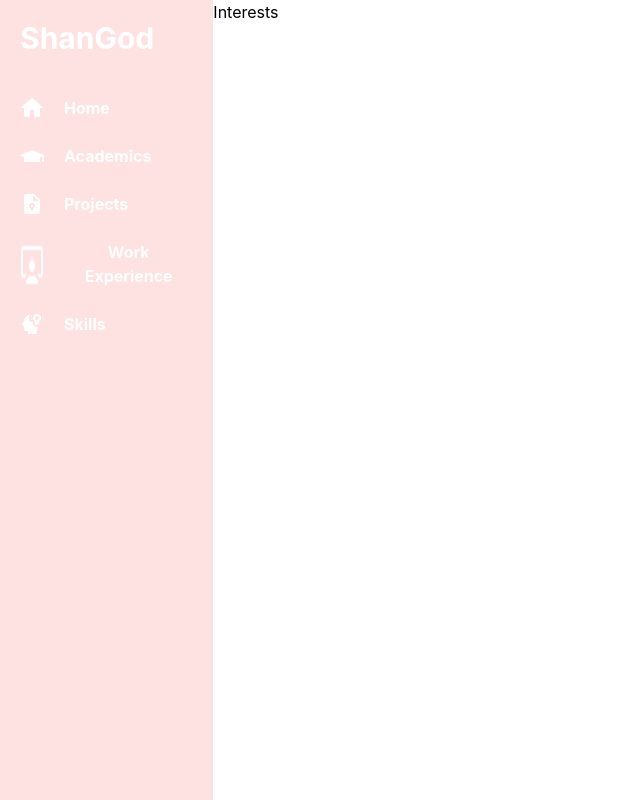
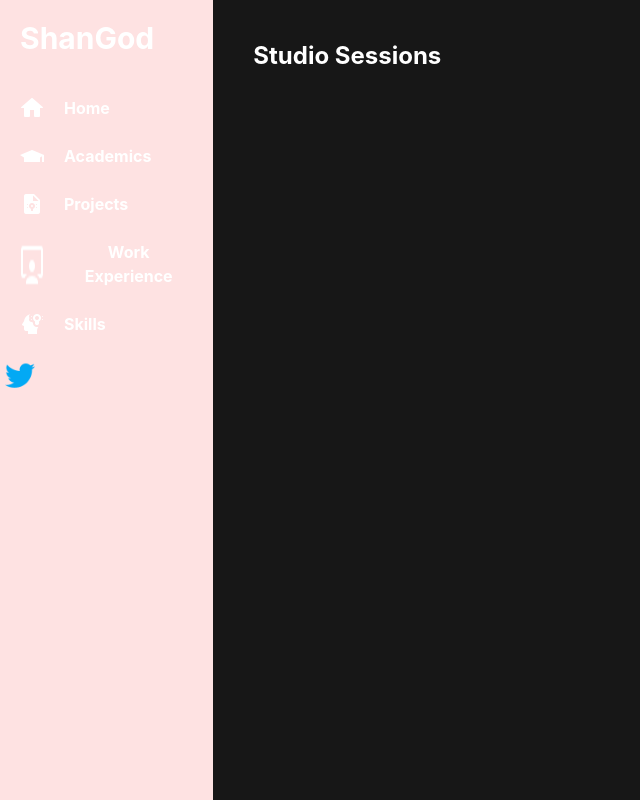
Before and after one commit to shantanugodbole/portfolio, a React (Create React App) app: page / in a window 1280 px wide. Both pictures are taken after a click on the button "Skills". Shown: the whole page, without its empty margins (0-640 px from the left). Built offline with nearby package versions, Linux system fonts and the light colour scheme.

Commit message:
skills v1

```diff
--- a/src/App.js
+++ b/src/App.js
@@ -39,6 +39,8 @@ function App() {
   return (
     <div className="flex">
       <div className='w-1/6 bg-red-100 h-screen bg-black text-white'>
+      <div className="">
+      <div>
       <p className="px-5 py-5 text-3xl font-bold">ShanGod</p>
         <div className="py-2">
         <NavButton onClick={() => handleClick('home')} name="Home" img="home.png"/>
@@ -48,6 +50,11 @@ function App() {
         <NavButton onClick={() => handleClick('skills')} name="Skills" img="skills.png"/>
         </div>
       </div>
+        <div>
+          <img src="twitter.png" alt="logo" className="w-10 h-10"></img>
+        </div>
+      </div>
+      </div>
       {rightPanel}
     </div>
   );
--- a/src/components/content/Interests.jsx
+++ b/src/components/content/Interests.jsx
@@ -2,7 +2,11 @@ import React from "react";
 
 function Interests(){
     return (
-        <div>Interests</div>
+        <div className="w-5/6 bg-neutral-900">
+            <div className="font-bold px-10 py-10 text-2xl mb-10">
+                <p className="text-white">Studio Sessions</p>
+            </div>
+        </div>
     );
 }
 
```
Also changed, not shown: public/twitter.png (added).
